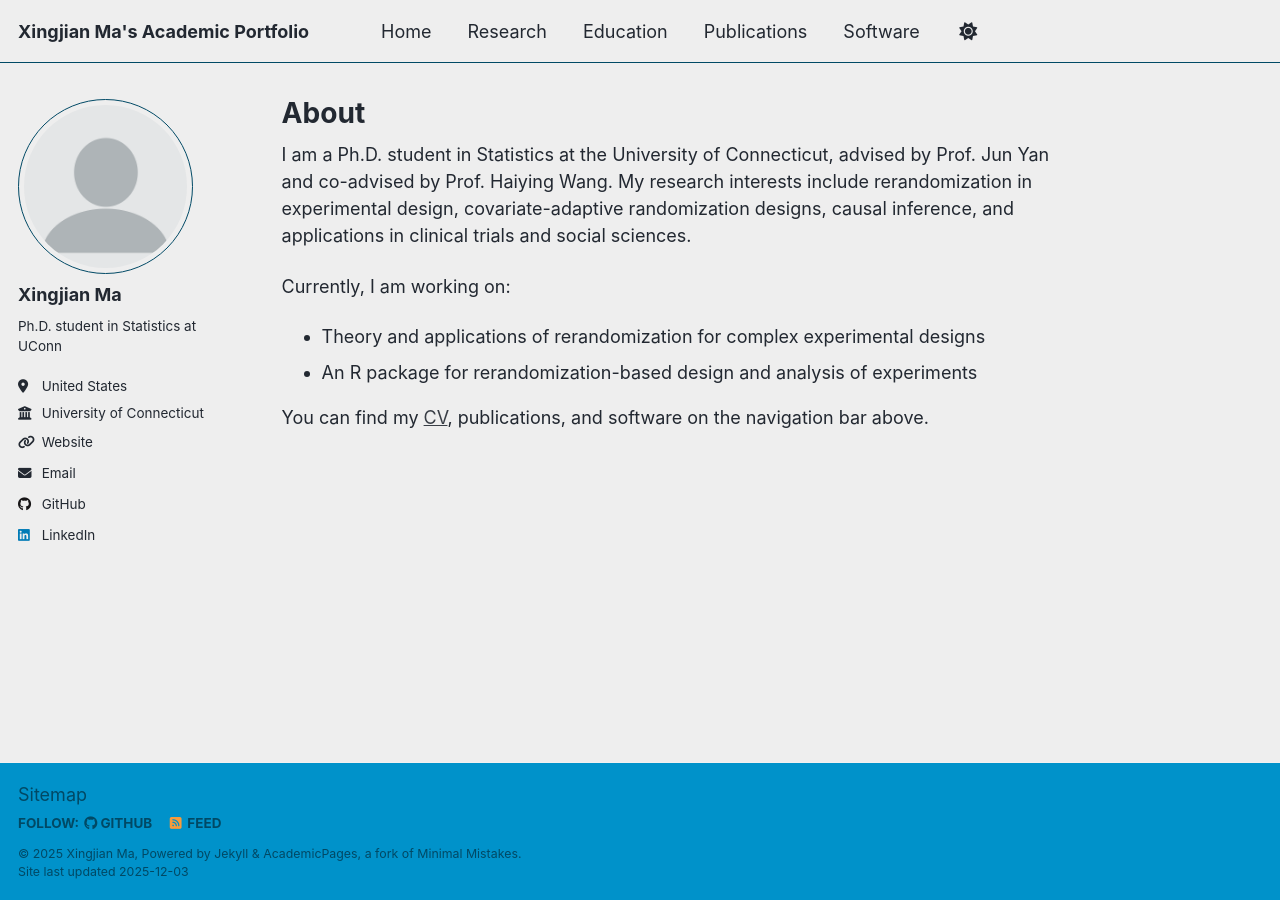
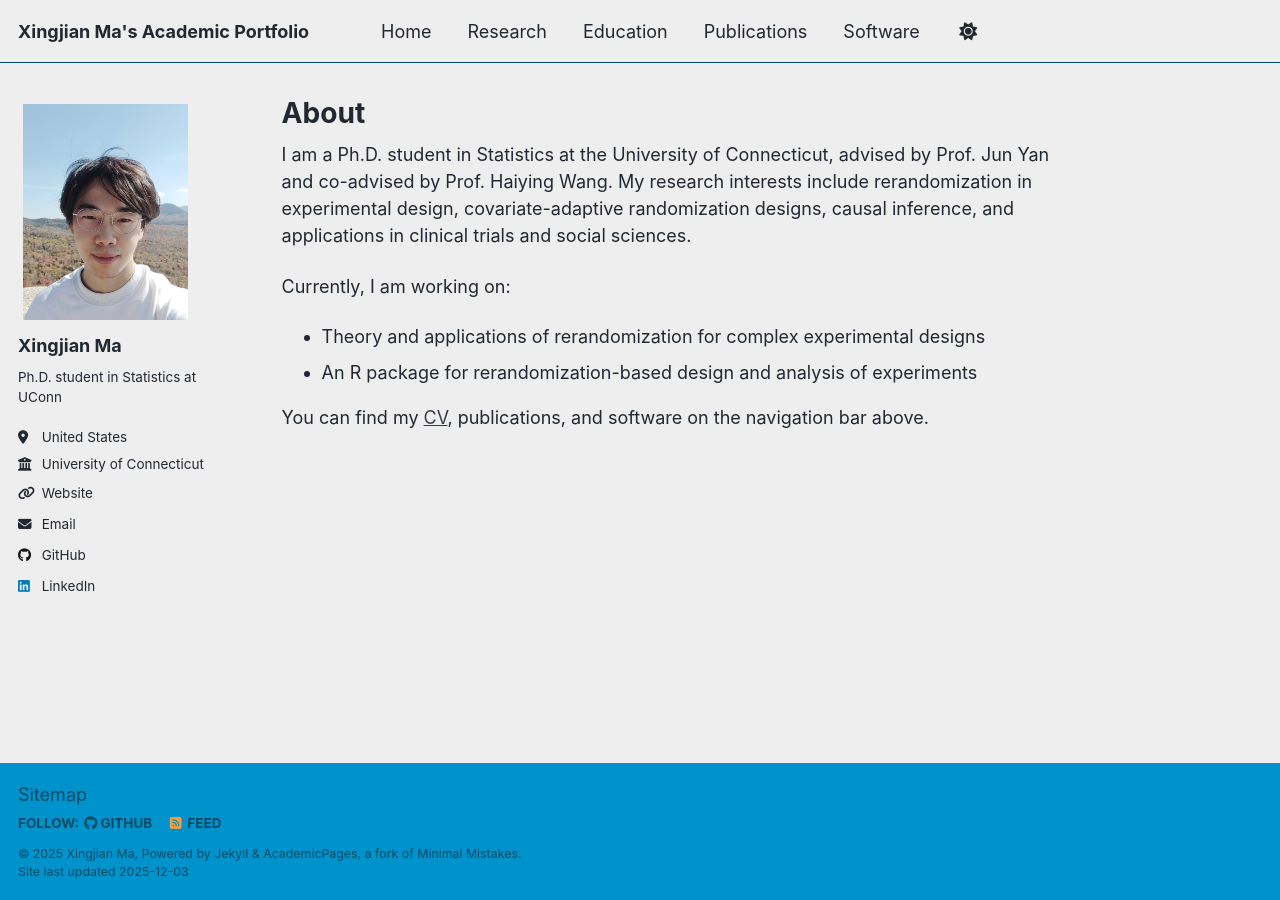
Before and after one commit to xingjian-ma/xingjian-ma.github.io, a Jekyll site: the page built from _pages/about.md, in a window 1280 px wide. Built offline with Jekyll 4.4.1, drawn with Linux system fonts in a browser that asks for light colours; a script that is not in the unit is left out.

Commit message:
Update figure

```diff
--- a/_config.yml
+++ b/_config.yml
@@ -23,7 +23,7 @@ repository               : "academicpages/academicpages.github.io"
 #               Additional customization can be done by editing /_includes/author-profile.html
 author:
   # Biographic information
-  avatar           : "profile.png"
+  avatar           : "myprofile.jpg"
   name             : "Xingjian Ma"
   pronouns         : # example: "she/her"
   bio              : "Ph.D. student in Statistics at UConn"
--- a/assets/css/academicons.css
+++ b/assets/css/academicons.css
@@ -569,3 +569,9 @@ border-radius: .1em;
 .ai-inverse {
   color: #fff;
 }
+
+.author__avatar img {
+    border-radius: 0 !important;
+    border: none !important;
+    box-shadow: none !important;
+}
```
Also changed, not shown: images/myprofile.jpg (added), 1 other file.
